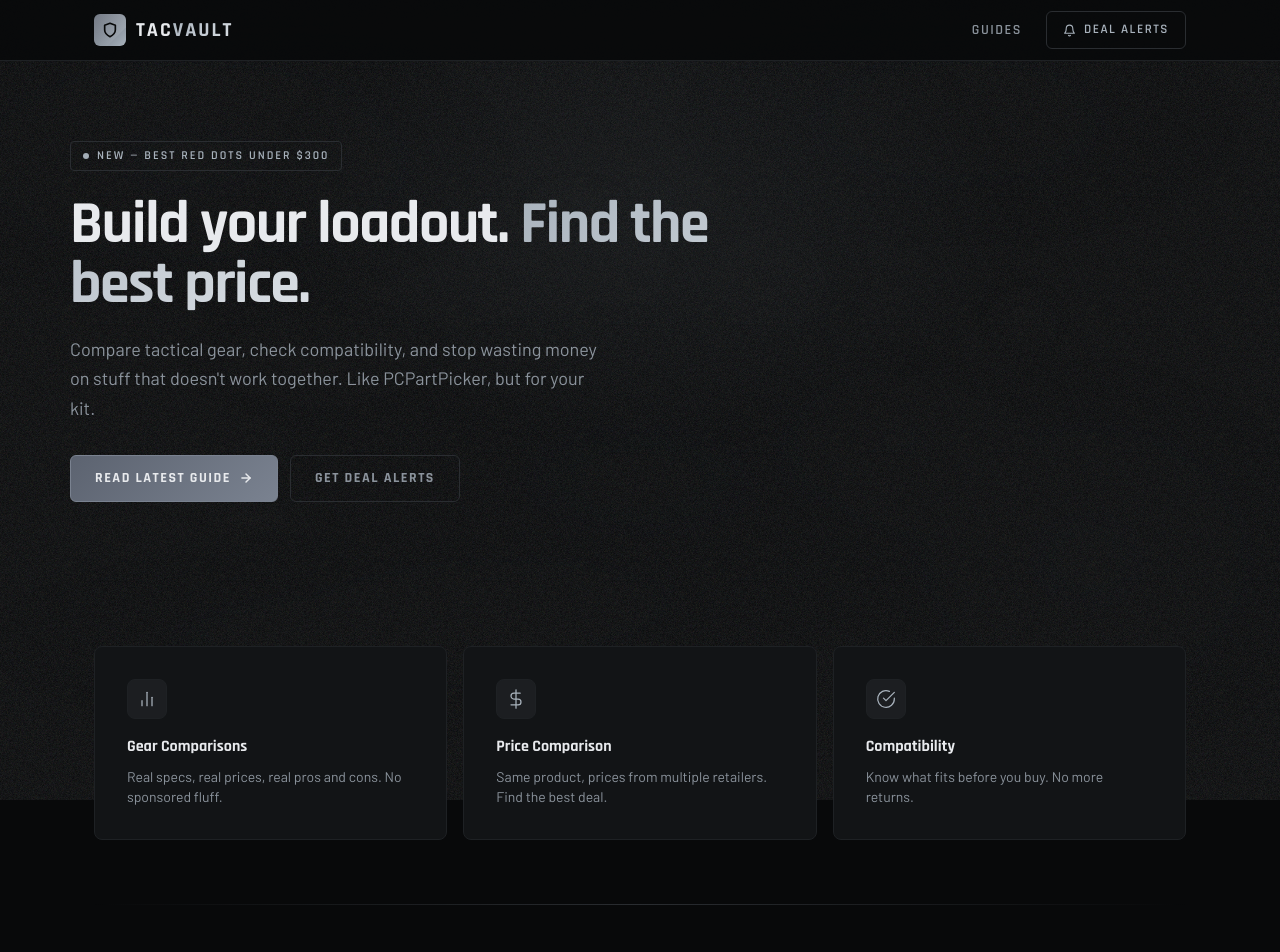
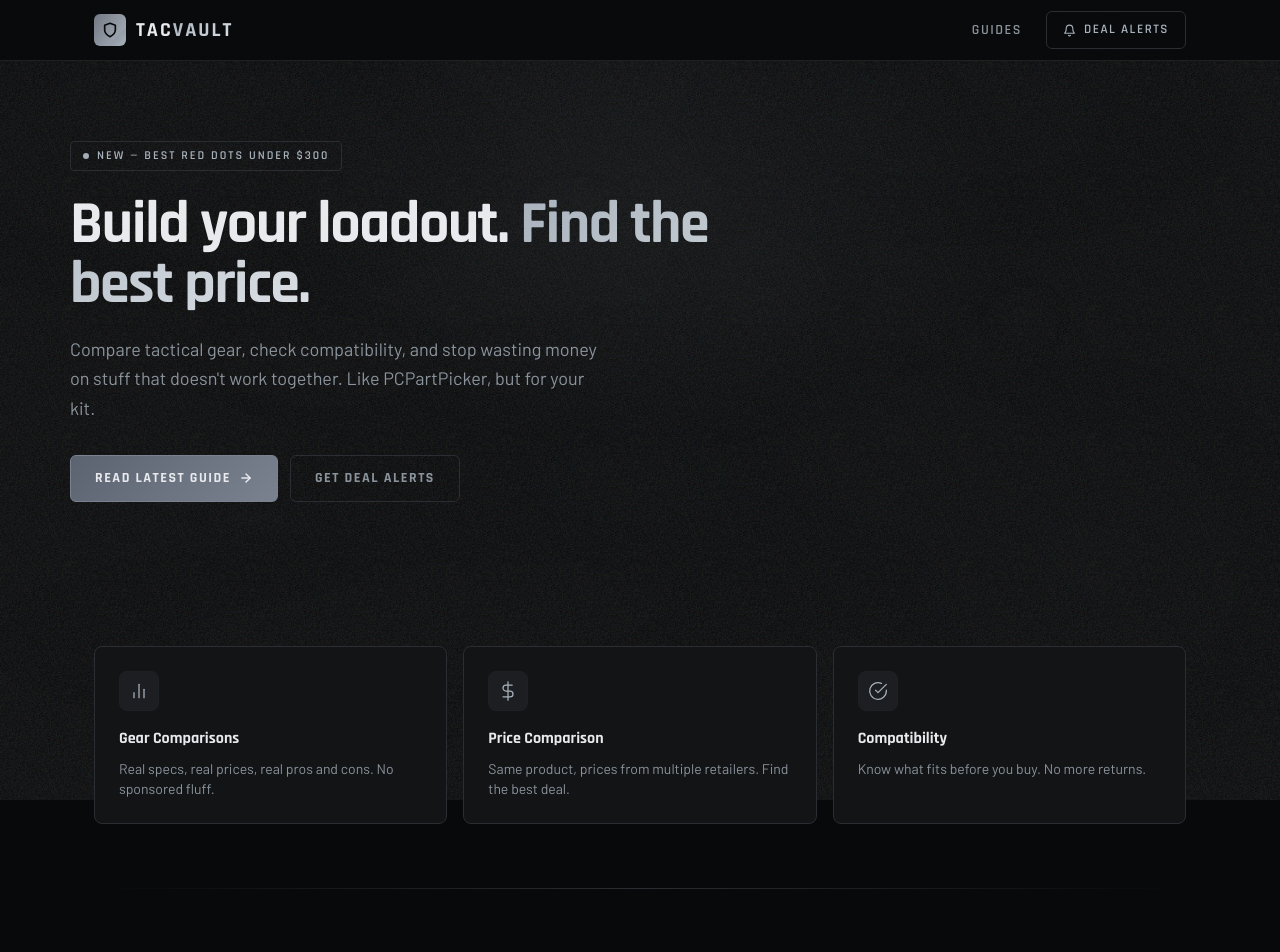
Before and after one commit to TacVault/tacvault, a Next.js app: page / in a window 1280 px wide. Shown: the top 952 px of the page. Built offline with nearby package versions, Linux system fonts and the light colour scheme.

Commit message:
Add contrast to cards

```diff
--- a/app/page.tsx
+++ b/app/page.tsx
@@ -42,7 +42,7 @@ export default function Home() {
       {/* Features */}
       <section className="max-w-container mx-auto px-6 py-16">
         <div className="grid md:grid-cols-3 gap-4">
-          <div className="card group">
+          <div className="p-6 bg-[#121416] border border-[#2a2d31] rounded-lg hover:border-[#5c6370] transition-all group">
             <div className="w-10 h-10 rounded-lg bg-[rgba(139,157,170,0.08)] border border-border flex items-center justify-center text-silver mb-4">
               <svg width="20" height="20" viewBox="0 0 24 24" fill="none" stroke="currentColor" strokeWidth="1.5" strokeLinecap="round" strokeLinejoin="round">
                 <line x1="18" y1="20" x2="18" y2="10"/><line x1="12" y1="20" x2="12" y2="4"/><line x1="6" y1="20" x2="6" y2="14"/>
@@ -52,7 +52,7 @@ export default function Home() {
             <p className="text-sm text-text-secondary">Real specs, real prices, real pros and cons. No sponsored fluff.</p>
           </div>
 
-          <div className="card group">
+          <div className="p-6 bg-[#121416] border border-[#2a2d31] rounded-lg hover:border-[#5c6370] transition-all group">
             <div className="w-10 h-10 rounded-lg bg-[rgba(139,157,170,0.08)] border border-border flex items-center justify-center text-silver mb-4">
               <svg width="20" height="20" viewBox="0 0 24 24" fill="none" stroke="currentColor" strokeWidth="1.5" strokeLinecap="round" strokeLinejoin="round">
                 <line x1="12" y1="1" x2="12" y2="23"/><path d="M17 5H9.5a3.5 3.5 0 0 0 0 7h5a3.5 3.5 0 0 1 0 7H6"/>
@@ -62,7 +62,7 @@ export default function Home() {
             <p className="text-sm text-text-secondary">Same product, prices from multiple retailers. Find the best deal.</p>
           </div>
 
-          <div className="card group">
+          <div className="p-6 bg-[#121416] border border-[#2a2d31] rounded-lg hover:border-[#5c6370] transition-all group">
             <div className="w-10 h-10 rounded-lg bg-[rgba(139,157,170,0.08)] border border-border flex items-center justify-center text-silver mb-4">
               <svg width="20" height="20" viewBox="0 0 24 24" fill="none" stroke="currentColor" strokeWidth="1.5" strokeLinecap="round" strokeLinejoin="round">
                 <path d="M22 11.08V12a10 10 0 1 1-5.93-9.14"/><polyline points="22 4 12 14.01 9 11.01"/>
```
